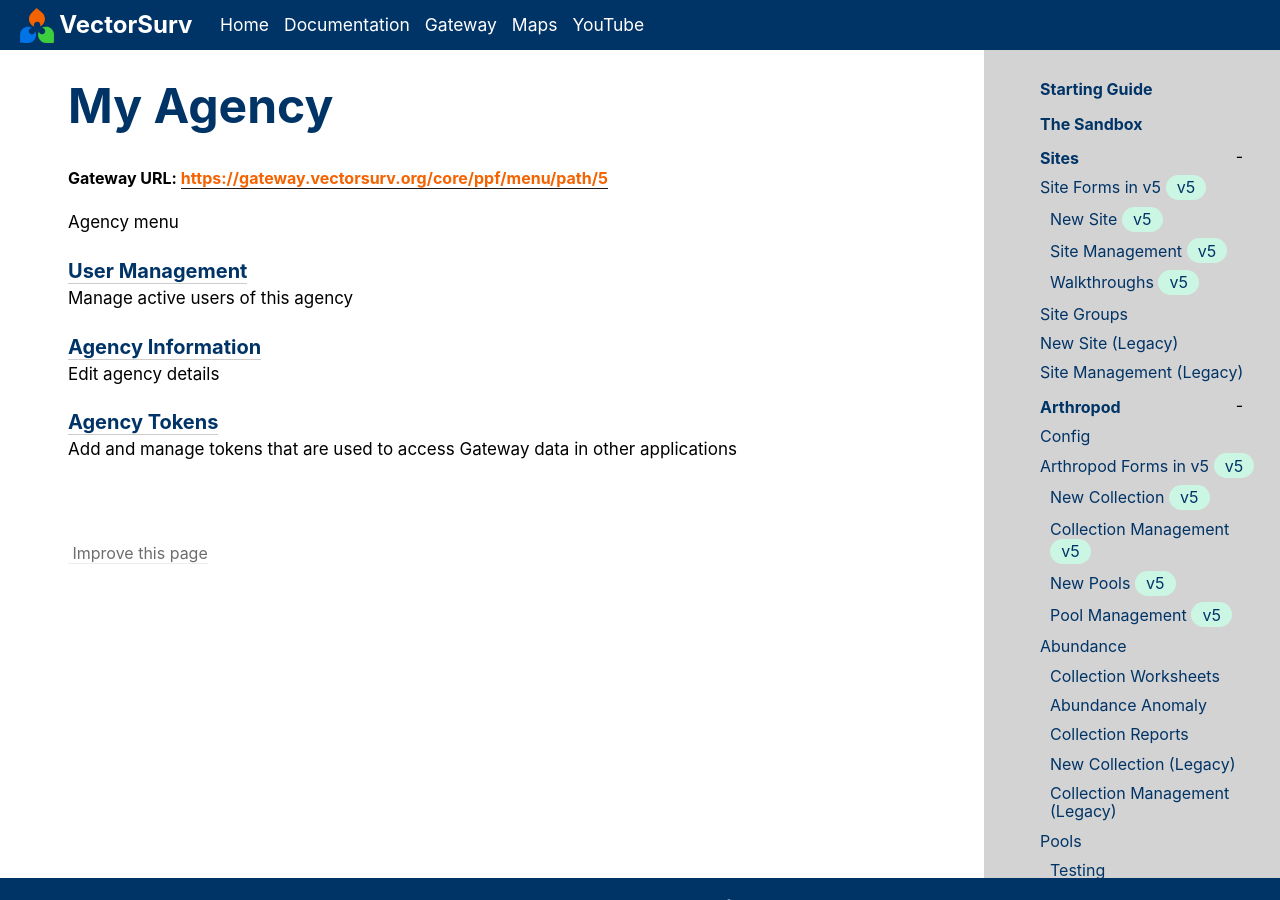
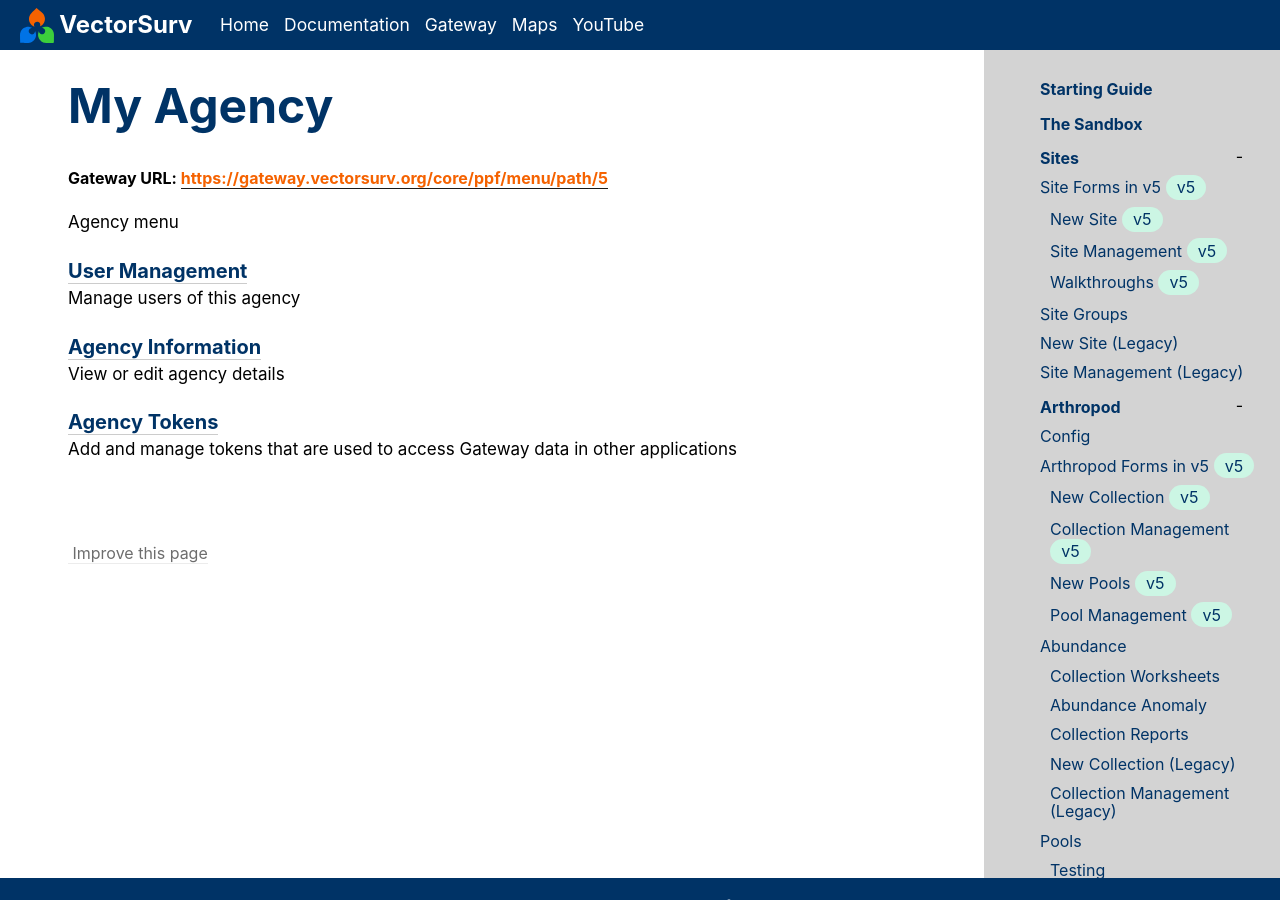
Before and after one commit to tlvaldepena/vectorsurv.org, a Jekyll site: the page built from _docs/settings/agency.md, in a window 1280 px wide and 900 px high. Built offline with Jekyll 4.4.1, drawn with Linux system fonts in a browser that asks for light colours.

Commit message:
Update agency menu desciptions to match page descriptions

```diff
--- a/_docs/settings/agency.md
+++ b/_docs/settings/agency.md
@@ -7,11 +7,11 @@
 
 ### [User Management]({{ site.baseurl }}/docs/settings/user-manage)
 
-Manage active users of this agency
+Manage users of this agency
 
 ### [Agency Information]({{ site.baseurl }}/docs/settings/agency-info)
 
-Edit agency details
+View or edit agency details
 
 ### [Agency Tokens]({{ site.baseurl }}/docs/settings/tokens)
 
```
